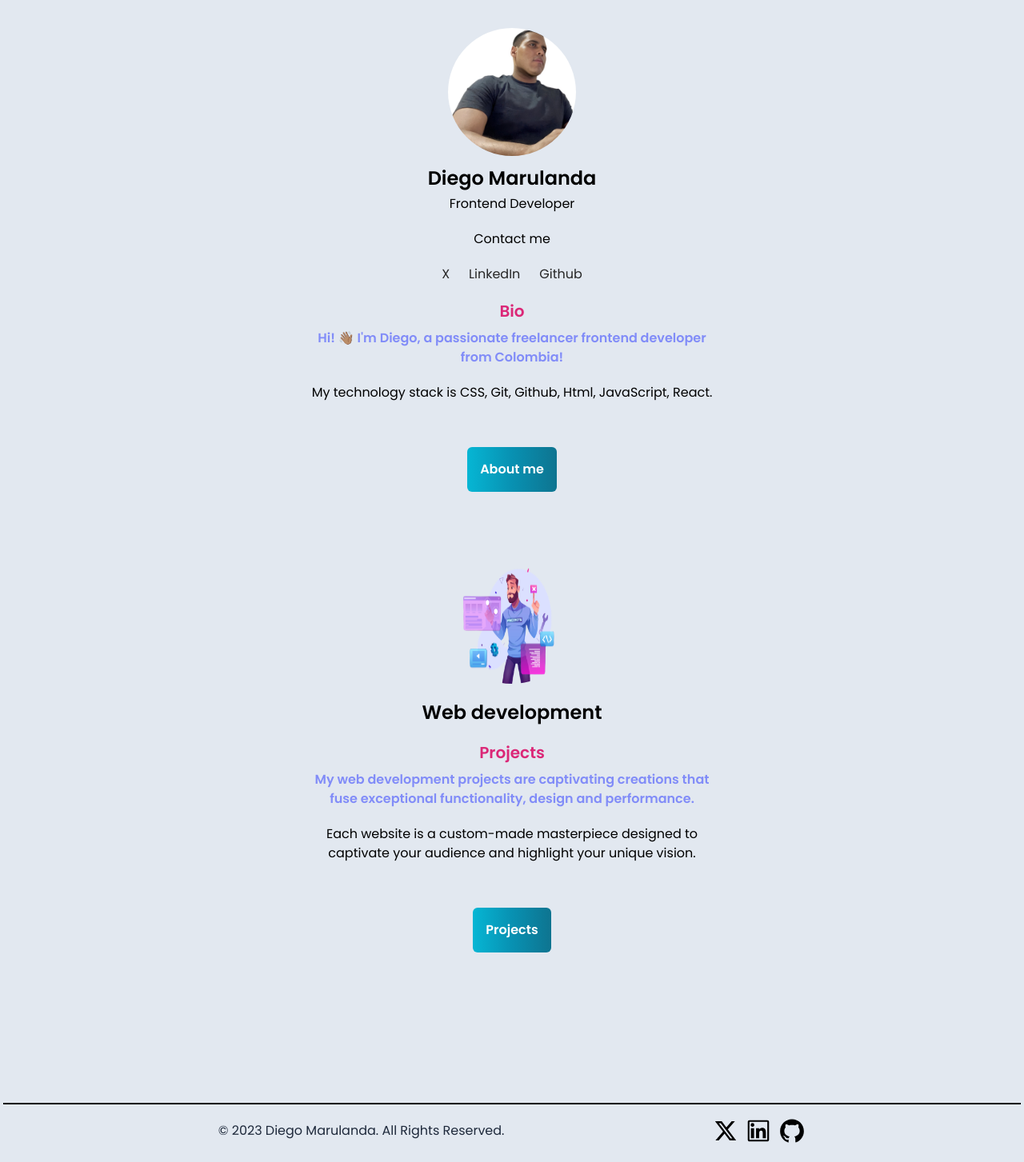
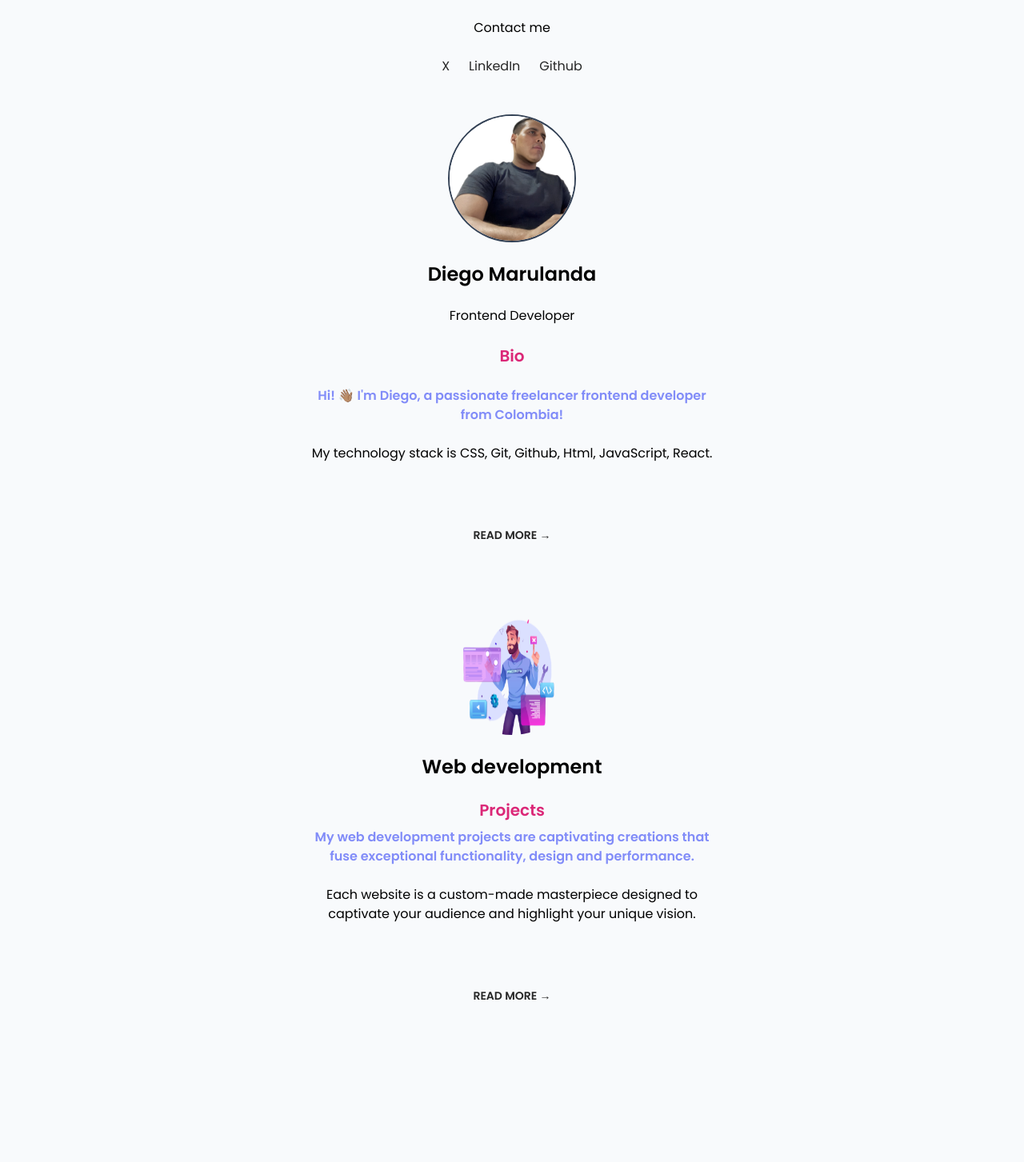
Before and after one commit to DiegoMarulandaB/Portfolio, a Next.js app: page / in a window 1280 px wide. Shown: the part 257-1710 px from the top of the page at 80% size. Built offline with nearby package versions, Linux system fonts and the light colour scheme.

Commit message:
style: :lipstick: add update UI

```diff
--- a/src/app/about/page.tsx
+++ b/src/app/about/page.tsx
@@ -8,7 +8,7 @@ const About = () => {
   return (
     <section id="about">
       <h1 className="text-center pt-20 ">
-        <AnimatedText text="About me" className="mx-2 mr-2 mb-2 mt-4 " />
+        <AnimatedText text="About me" className="mx-2 mr-2 mb-2 mt-5 " />
       </h1>
 
       <div className="flex flex-col md:flex-row md:p-4 md:text-left mt-2 space-y-10 md:space-x-10 md:space-y-0 items-stretch justify-center align-top">
--- a/src/app/academicprojects/page.tsx
+++ b/src/app/academicprojects/page.tsx
@@ -56,7 +56,7 @@ const AcademicProjects = () => {
   return (
     <section id="AcademicProjects">
       <h1 className="text-center pt-20">
-        <AnimatedText text="Academic projects" className=" mx-2 mr-2 mb-2 mt-4" />
+        <AnimatedText text="Academic projects" className=" mx-2 mr-2 mb-2 mt-5" />
       </h1>
       <div className="flex flex-col items-center justify-center space-y-26 mx-4 mt-6">
         {projects.map((project, idx) => (
@@ -85,9 +85,10 @@ const AcademicProjects = () => {
                     <Link href={project.github} target="_blank" rel="noopener noreferrer dns-prefetch preload">
                       <button
                         type="button"
-                        className=" text-white bg-gradient-to-r from-cyan-500 via-cyan-600 to-cyan-700 rounded-md px-4 py-4 text-1xl text-center text-1xl font-bold  mt-4 w-26 "
+                        className=" text-center text-neutral-800 hover:text-cyan-500 dark:text-neutral-50 dark:hover:text-cyan-400 transition-transform mx-3cursor-pointer text-sm font-bold uppercase rounded-md px-4 py-4 mx-2 mr-2
+                          mt-4 w-26  text-1xl "
                       >
-                        Read more
+                        Read more →
                       </button>
                     </Link>
                     <Link href={project.link} target="_blank" rel="noopener noreferrer dns-prefetch preload" />
--- a/src/app/home/page.tsx
+++ b/src/app/home/page.tsx
@@ -9,7 +9,7 @@ const HomePage = () => {
       <div className="pt-20 lg:pt-[100px] pb-12 lg:pb-[100px] overflow-hidden">
         <div className="flex flex-col text-center items-center justify-center">
           <h1 className=" text-center">
-            <AnimatedText text="Dive into the world of code and creativity!" className=" mx-2 mr-2 mt-4" />
+            <AnimatedText text="Dive into the world of code and creativity!" className=" mx-2 mr-2 mt-5" />
           </h1>
           {/* card */}
           <div className="flex flex-col items-center justify-center -mx-4">
@@ -18,17 +18,9 @@ const HomePage = () => {
               className="flex flex-col text-center items-center justify-
              center"
             >
-              <div className="max-w-lg mx-2 mr-2 my-10   ">
-                <img className="w-40 h-40 rounded-full mx-auto" src="/Diego.jpeg" alt="Profile picture" />
-                <h2 className="text-center text-2xl font-semibold mt-3">Diego Marulanda</h2>
-                <p
-                  className="text-center text-neutral-80 dark:text-neutral-50
-                 mt-1"
-                >
-                  Frontend Developer
-                </p>
-                <span className="flex justify-center mt-5">Contact me</span>
-                <div className="flex justify-center mt-5">
+              {' '}
+              <span className="flex justify-center mt-6">Contact me</span>
+              <div className="flex justify-center mt-6">
                 <a
                   href="https://twitter.com/DAMB1987"
                   target="_blank"
@@ -55,17 +47,30 @@ const HomePage = () => {
                   Github
                 </a>
               </div>
-                <div className="text-center mt-5">
+              <div className="max-w-lg mx-2 mr-2 mt-6   ">
+                <img
+                  className="w-40 h-40 rounded-full mx-auto bg-slate-50 dark:bg-slate-700 border-2 border-double border-slate-700 mt-6 "
+                  src="/Diego.jpeg"
+                  alt="Profile picture"
+                />
+                <h2 className="text-center text-2xl font-semibold mt-6">Diego Marulanda</h2>
+                <p
+                  className="text-center text-neutral-80 dark:text-neutral-50
+                 mt-6"
+                >
+                  Frontend Developer
+                </p>
+                <div className="text-center mt-6">
                   <h3 className="text-xl font-semibold text-pink-600">Bio</h3>
                   <p
                     className=" text-neutral-800 dark:text-neutral-50
-                   transition-transform  mt-2"
+                   transition-transform  mt-6"
                   >
                     <strong className="text-indigo-400 text-1xl ">
                       Hi! 👋🏽 I'm Diego, a passionate freelancer frontend developer from Colombia!
                     </strong>
                   </p>
-                  <p className="flex justify-center mt-5">
+                  <p className="flex justify-center mt-6">
                     My technology stack is CSS, Git, Github, Html, JavaScript, React.
                   </p>
                 </div>
@@ -87,11 +92,10 @@ const HomePage = () => {
                       <a
                         href="/about"
                         rel="noopener noreferrer"
-                        className=" text-white bg-gradient-to-r from-cyan-500
-                         via-cyan-600 to-cyan-700 rounded-md px-4 py-4 mx-2 mr-2
-                          mt-4 w-26 text-center text-1xl  font-bold"
+                        className="text-center  text-neutral-800 hover:text-cyan-500 dark:text-neutral-50 dark:hover:text-cyan-400 transition-transform mx-3cursor-pointer text-sm font-bold uppercase rounded-md px-4 py-4 mx-2 mr-2
+                          mt-6 w-26  text-1xl"
                       >
-                        About me
+                        Read more →
                       </a>
                     </div>
                   </div>
@@ -99,21 +103,19 @@ const HomePage = () => {
 
                 {/* fin botones */}
               </div>
-
               {/* projects */}
-
               <div className="text-center max-w-lg mx-2 mr-2 my-10 ">
-                <img className="w-40 h-40 rounded-full mx-auto" src="/projects.png" alt="Profile picture" />
+                <img className="w-40 h-40 rounded-full mx-auto mt-6" src="/projects.png" alt="Profile picture" />
                 <div className="mt-5">
-                  <h2 className="text-center text-2xl font-semibold mt-3">Web development</h2>
-                  <h3 className="text-center mt-5 text-xl font-semibold text-pink-600">Projects</h3>
+                  <h2 className="text-center text-2xl font-semibold mt-6">Web development</h2>
+                  <h3 className="text-center mt-6 text-xl font-semibold text-pink-600">Projects</h3>
                   <p className="text-center text-neutral-800 dark:text-neutral-50 transition-transform  mt-2">
-                    <strong className="text-indigo-400 text-1xl mt-5">
+                    <strong className="text-indigo-400 text-1xl mt-6">
                       My web development projects are captivating creations that fuse exceptional functionality, design
                       and performance.
                     </strong>
                   </p>
-                  <p className="flex justify-center mt-5">
+                  <p className="flex justify-center mt-6">
                     {' '}
                     Each website is a custom-made masterpiece designed to captivate your audience and highlight your
                     unique vision.
@@ -137,11 +139,10 @@ const HomePage = () => {
                       <a
                         href="/projects"
                         rel="noopener noreferrer"
-                        className=" text-white bg-gradient-to-r from-cyan-500
-                         via-cyan-600 to-cyan-700 rounded-md px-4 py-4 mx-2 mr-2
-                          mt-4 w-26 text-center text-1xl  font-bold"
+                        className=" text-center  text-neutral-800 hover:text-cyan-500 dark:text-neutral-50 dark:hover:text-cyan-400 transition-transform  cursor-pointer text-sm font-bold uppercase rounded-md px-4 py-4 mx-2 mr-2
+                          mt-6 w-26  text-1xl"
                       >
-                        Projects
+                        Read more →
                       </a>
                     </div>
                   </div>
--- a/src/app/layout.tsx
+++ b/src/app/layout.tsx
@@ -33,7 +33,7 @@ export default function RootLayout({ children }: { children: React.ReactNode })
           You can also see academic projects, personal projects. with their respective repository on Github"
         ></meta>
       </head>
-      <body className={`${popps.className} bg-slate-200 dark:bg-slate-700`}>
+      <body className={`${popps.className} bg-slate-50 dark:bg-slate-700`}>
         <ThemeProvider enableSystem={true} attribute="class">
           <Navigation />
           {children}
--- a/src/app/not-found.tsx
+++ b/src/app/not-found.tsx
@@ -1,7 +1,7 @@
 
 export default function NotFound() {
   return (
-    <div className=" bg-slate-200 dark:bg-slate-700 py-4 px-4 sm:px-6 lg:px-8">
+    <div className=" bg-slate-50 dark:bg-slate-700 py-4 px-4 sm:px-6 lg:px-8">
       <div className="min-h-screen flex items-center justify-center">
         <div className="max-w-md mx-auto text-white bg-gradient-to-r from-cyan-500 via-cyan-600 to-cyan-700    p-8 rounded-md shadow-lg ">
           <h1 className="text-white-900 text-4xl font-bold mb-4">Error 404</h1>
@@ -9,7 +9,7 @@ export default function NotFound() {
           <a
             href="/"
             rel="noopener noreferrer"
-            className="hover:-translate-y-1 transition-transform cursor-pointer text-white bg-gradient-to-r from-cyan-500 via-cyan-600 to-cyan-700  rounded-md px-3 py-3 mb-4 md:mb-0 w-full md:w-40 border-2 border-white-500"
+            className="hover:-translate-y-1 transition-transform cursor-pointer  bg-slate-50 dark:bg-slate-700 rounded-md px-3 py-3 mb-4 md:mb-0 w-full md:w-40  text-neutral-800 hover:text-cyan-500 dark:text-neutral-50 dark:hover:text-cyan-400"
           >
             Go Home!
           </a>
--- a/src/app/personalprojects/page.tsx
+++ b/src/app/personalprojects/page.tsx
@@ -47,7 +47,7 @@ const PersonalProjects = () => {
   return (
     <section id="PersonalProjects">
       <h1 className="text-center pt-20 ">
-        <AnimatedText text="Personal projects" className="mx-2 mr-2 mb-2 mt-4" />
+        <AnimatedText text="Personal projects" className="mx-2 mr-2 mb-2 mt-5" />
       </h1>
       <div className="flex flex-col items-center justify-center space-y-26 mx-4 mt-6  ">
         {projects.map((project, idx) => (
@@ -79,9 +79,10 @@ const PersonalProjects = () => {
                     <Link href={project.github} target="_blank" rel="noopener noreferrer dns-prefetch preload">
                       <button
                         type="button"
-                        className=" text-white bg-gradient-to-r from-cyan-500 via-cyan-600 to-cyan-700 rounded-md px-4 py-4 mx-2 mr-2 mt-4 w-26 text-center text-1xl font-bold "
+                        className="text-center  text-neutral-800 hover:text-cyan-500 dark:text-neutral-50 dark:hover:text-cyan-400 transition-transform mx-3cursor-pointer text-sm font-bold uppercase rounded-md px-4 py-4 mx-2 mr-2
+                          mt-4 w-26  text-1xl"
                       >
-                        Read more
+                        Read more →
                       </button>
                     </Link>
                     <Link href={project.link} target="_blank" rel="noopener noreferrer dns-prefetch preload" />
--- a/src/app/projects/page.tsx
+++ b/src/app/projects/page.tsx
@@ -40,7 +40,8 @@ const ProjectCards: React.FC<ProjectCardsProps> = ({ showCard, category, ImageHr
           <a
             href={buttonHref}
             rel="noopener noreferrer dns-prefetch"
-            className=" inline-block text-1xl text-white bg-gradient-to-r from-cyan-500 via-cyan-600 to-cyan-700 rounded-md px-4 py-4 text-1xl text-center text-1xl font-bold  mt-4 w-26
+            className=" inline-block text-center  text-neutral-800 hover:text-cyan-500 dark:text-neutral-50 dark:hover:text-cyan-400 transition-transform mx-3cursor-pointer text-sm font-bold uppercase rounded-md px-4 py-4 mx-2 mr-2
+                          mt-4 w-26  text-1xl
               "
           >
             {button}
@@ -65,7 +66,7 @@ const Projects: React.FC = () => {
           <div className="w-full px-4">
             <div className="mx-auto mb-[60px] max-w-[510px] text-center">
               <h1 className="text-center">
-                <AnimatedText text="Projects" className="mx-2 mr-2 mt-4" />
+                <AnimatedText text="Projects" className="mx-2 mr-2 mt-5" />
               </h1>
               <p className="text-1xl text-body-color text-center mx-2 mr-2 mt-8">
                 In this section, you can find samples of my projects, i hope you enjoy exploring my work as much as i
@@ -122,7 +123,7 @@ const Projects: React.FC = () => {
             ImageHref="digitalBooking.jpg"
             category="Academic projects"
             title=""
-            button="Read more"
+            button="Read more →"
             buttonHref="/academicprojects"
             showCard={showCard}
           />
@@ -130,7 +131,7 @@ const Projects: React.FC = () => {
             ImageHref="calculator.jpeg"
             category="Personal projects"
             title=""
-            button="Read more"
+            button="Read more →"
             buttonHref="/personalprojects"
             showCard={showCard}
           />
--- a/src/components/Footer/Footer.tsx
+++ b/src/components/Footer/Footer.tsx
@@ -5,7 +5,7 @@ import { RiTwitterXFill } from 'react-icons/ri'
 const Footer = () => {
   return (
     <section id="footer">
-      <div className=" mx-auto max-w-full md:max-w-full px-1 sm:px-1  mt-12  bg-slate-200 dark:bg-slate-700 ">
+      <div className=" mx-auto max-w-full md:max-w-full px-1 sm:px-1  mt-12  bg-slate-50 dark:bg-slate-700 ">
         <hr className="border border-black dark:border-white" />
         <div className="mx-auto p-2 flex flex-col items-center justify-center text-center md:flex-row md:justify-evenly">
           <div className="flex flex-row items-center justify-evenly space-x-2   mt-2   text-slate-800 dark:text-slate-50 mx-18 mr-18 ">
@@ -18,7 +18,7 @@ const Footer = () => {
               rel="noopener noreferrer"
               aria-label="Read more about my Twitter profile"
             >
-              <RiTwitterXFill className="icon  bg-slate-200 dark:bg-slate-700  rounded-md" size={32} />
+              <RiTwitterXFill className="icon  bg-slate-50 dark:bg-slate-700  rounded-md" size={32} />
             </a>
             <a
               href="https://www.linkedin.com/in/diegomarulandabarrientos/"
@@ -26,7 +26,7 @@ const Footer = () => {
               rel="noopener noreferrer"
               aria-label="Read more about my profile on Linkedin"
             >
-              <AiOutlineLinkedin className="icon bg-slate-200 dark:bg-slate-700 rounded-md" size={34} />
+              <AiOutlineLinkedin className="icon bg-slate-50 dark:bg-slate-700 rounded-md" size={34} />
             </a>
             <a
               href="https://github.com/DiegoMarulandaB"
@@ -34,7 +34,7 @@ const Footer = () => {
               rel="noopener noreferrer"
               aria-label="Read more about my Github profile"
             >
-              <AiOutlineGithub className="icon  bg-slate-200 dark:bg-slate-700  rounded-md" size={34} />
+              <AiOutlineGithub className="icon  bg-slate-50 dark:bg-slate-700  rounded-md" size={34} />
             </a>
           </div>
         </div>
--- a/src/components/Navigation/Navigation.tsx
+++ b/src/components/Navigation/Navigation.tsx
@@ -23,7 +23,7 @@ export default function Navigation() {
 
   // w-full mx-auto px-4 sm:px-20 fixed top-0 z-50 shadow
   return (
-    <header className="w-full mx-auto  px-4 sm:px-20 fixed top-0 z-50 shadow bg-slate-200 dark:bg-slate-700 dark:border-b dark:border-slate-700 ">
+    <header className="w-full mx-auto  px-4 sm:px-20 fixed top-0 z-50 shadow bg-slate-50 dark:bg-slate-700 dark:border-b dark:border-slate-700 ">
       <div className="justify-evenly  md:items-center md:flex  ">
         <div>
           <div className="flex items-center justify-between py-3 md:py-5 md:block ">
```
Lines whose indentation alone changed are shown as unchanged.
